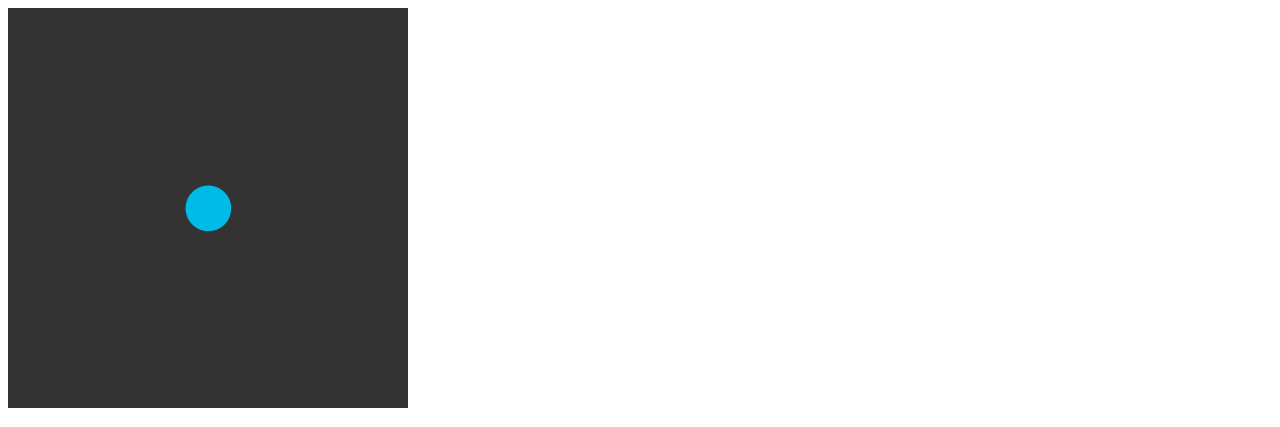
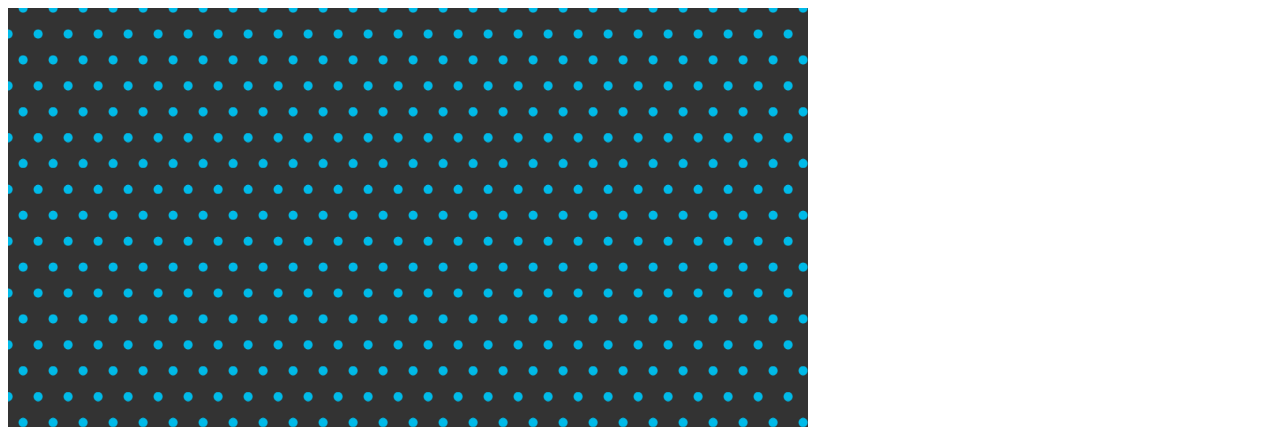
Before and after one commit to wacamoto/cancer-game, a plain HTML site: page index.html in a window 1280 px wide. Shown: the top 427 px of the page. Drawn offline with Linux system fonts and the light colour scheme; animation ran at ten frames a second.

Commit message:
10202017

```diff
--- a/index.css
+++ b/index.css
@@ -0,0 +1,3 @@
+#intro{
+    background-color: blue;
+}
--- a/index.html
+++ b/index.html
@@ -6,6 +6,7 @@
     <meta http-equiv="X-UA-Compatible" content="ie=edge">
     <title>XXX</title>
     <script src="./lib/engine.js"></script>
+    <link rel="stylesheet" href="index.css">
 </head>
 <body>
     <canvas id="stage"></canvas>
--- a/index.js
+++ b/index.js
@@ -1,7 +1,10 @@
 var Game = Engine('stage');
+
+var cursor = Game.cursor;
+
 Game.set({
-    width: 400, // Default: 640px
-    height: 400, // Default: 480px
+    width: 800, // Default: 640px
+    height: 600, // Default: 480px
     debugMode: true // Default: false
 });
 Game.preload([
@@ -10,4 +13,59 @@ Game.preload([
     Game.start();
 });
 Game.setBackdrop("#333");
-var cell = Game.createSprite("./assets/cell.png");
+
+
+var cells =[];
+var dragging = false;
+
+for(var x=0; x<100; x++) {
+    for(var y=0; y<100; y++) {
+
+        var cell = Game.createSprite("./assets/cell.png");
+        cell.scale = 0.2;
+        cell.x = 30*x;
+        cell.y = 25.9*y;
+
+        // 初始化的位置
+        cell.orignX = 30*x;
+        cell.orignY = 25.9*y;
+
+        if (y%2 == 0) {
+            cell.x += 15;
+            cell.orignX += 15;
+        }
+
+        cells.push(cell);
+    }
+}
+
+var pos = {};
+Game.when("mousedown", function () {
+    dragging = true;
+    pos.x = cursor.x;
+    pos.y = cursor.y;
+});
+
+Game.when("mouseup", function () {
+    dragging = false;
+    for(var i=0; i<cells.length; i++) {
+        cells[i].orignX = cells[i].x;
+        cells[i].orignY = cells[i].y;
+    }
+});
+
+
+Game.forever(function () {
+
+    if (dragging) {
+        offsetX = cursor.x - pos.x;
+        offsetY = cursor.y - pos.y;
+
+
+        for(var i=0; i<cells.length; i++) {
+            cells[i].x = cells[i].orignX + offsetX;
+            cells[i].y = cells[i].orignY + offsetY;
+        }
+    }
+
+});
```
Also changed, not shown: assets/happy-liver.jpg (added).
